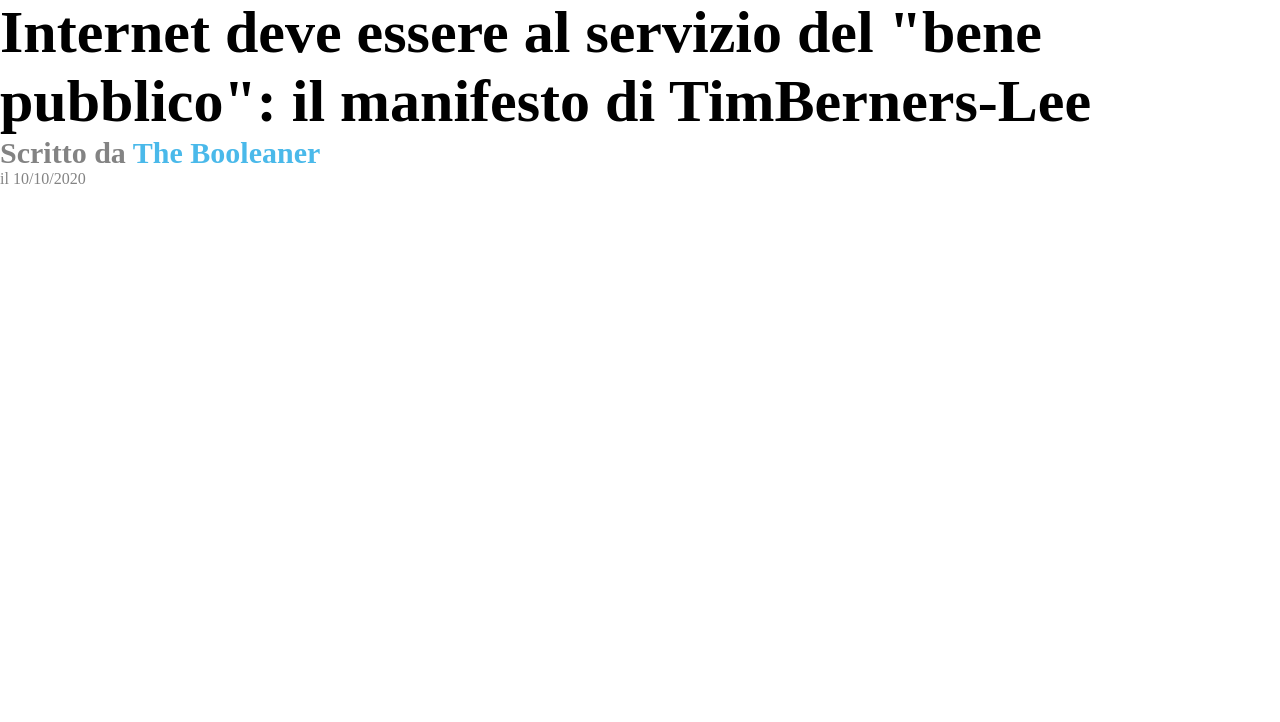
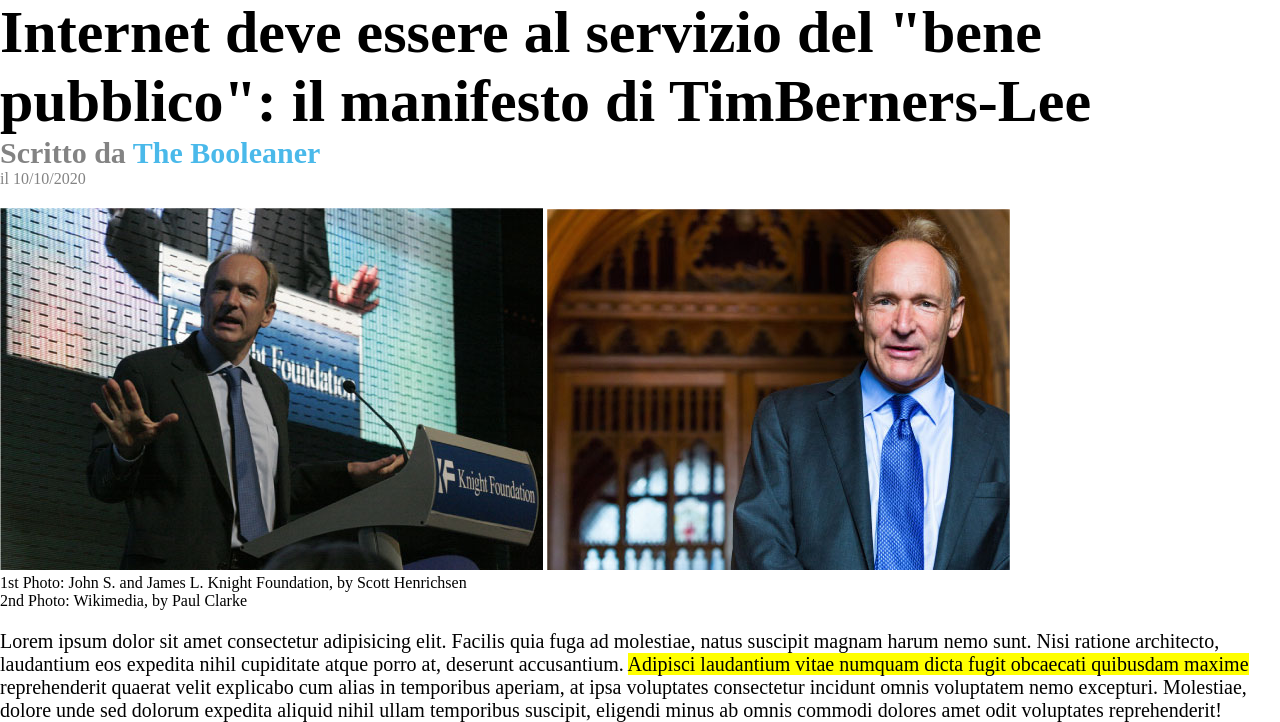
Before and after one commit to Gianmarco-Leone/html-css-booleaner, a plain HTML site: page index.html in a window 1280 px wide. Shown: the part 182-904 px from the top of the page. Before the commit the page ends 800 px from the top, so only its background shows below. Drawn offline with Linux system fonts and the light colour scheme.

Commit message:
corrections header + add main with text and image

```diff
--- a/css/style.css
+++ b/css/style.css
@@ -31,3 +31,16 @@
     color: #4AB9EA;
     text-decoration: none;
 }
+
+.image {
+    margin-top: 20px;
+}
+
+.text > p {
+    font-size: 20px;
+    margin-top: 20px;;
+}
+
+.highlighted-text {
+    background-color:#FFFF00;
+}
--- a/index.html
+++ b/index.html
@@ -8,10 +8,14 @@
     <link rel="stylesheet"  href="./css/style.css">
 </head>
 <body>
+
     <header>
         <figure>
             <img src="./img/logo.svg" alt="logo The Booleaner" class="logo">
         </figure>
+    </header>
+
+    <main>
         <h1 class="title">Internet deve essere al servizio del "bene pubblico": il manifesto di TimBerners-Lee</h1>
         <div class="author-info">
             <span class="text-info">
@@ -24,7 +28,29 @@
         <div class="date-info">
             il 10/10/2020
         </div>
-    </header>
+        <figure class="image">
+            <img src="./img/tim-1.jpg" alt="image Tim 1">
+            <img src="./img/tim-2.jpg" alt="image Tim 2">
+        </figure>
+
+        <div class="image-description">
+            1st Photo: John S. and James L. Knight Foundation, by Scott Henrichsen <br>
+            2nd Photo: Wikimedia, by Paul Clarke
+        </div>
+
+        <div class="text">
+            <p>
+                Lorem ipsum dolor sit amet consectetur adipisicing elit. Facilis quia fuga ad molestiae, natus suscipit magnam harum nemo sunt. Nisi ratione architecto, laudantium eos expedita nihil cupiditate atque porro at, deserunt accusantium.
+                <span class="highlighted-text">
+                    Adipisci laudantium vitae numquam dicta fugit obcaecati quibusdam maxime
+                </span>
+                reprehenderit quaerat velit explicabo cum alias in temporibus aperiam, at ipsa voluptates consectetur incidunt omnis voluptatem nemo excepturi. Molestiae, dolore unde sed dolorum expedita aliquid nihil ullam temporibus suscipit, eligendi minus ab omnis commodi dolores amet odit voluptates reprehenderit!
+            </p>
+        </div>
+
+    </main>
+
+
 
 </body>
 </html>
```
Also changed, not shown: img/tim-1.jpg (added), img/tim-2.jpg (added).
